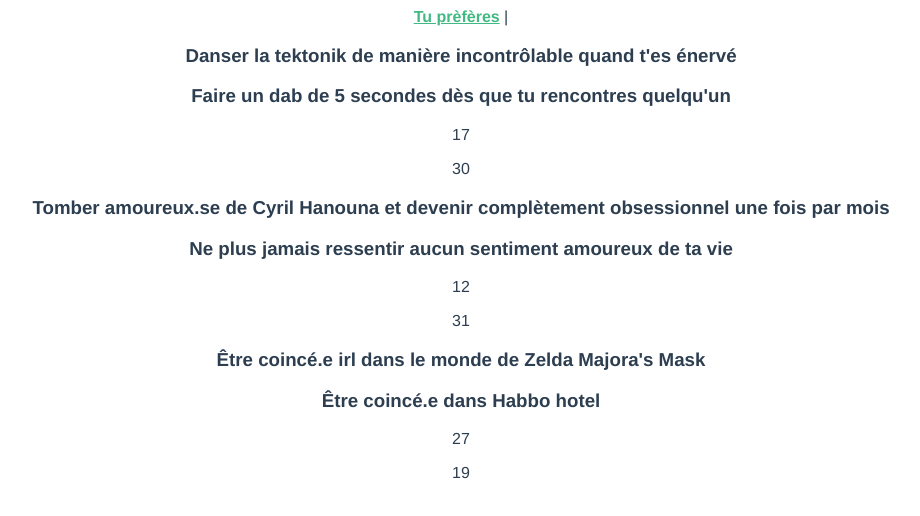
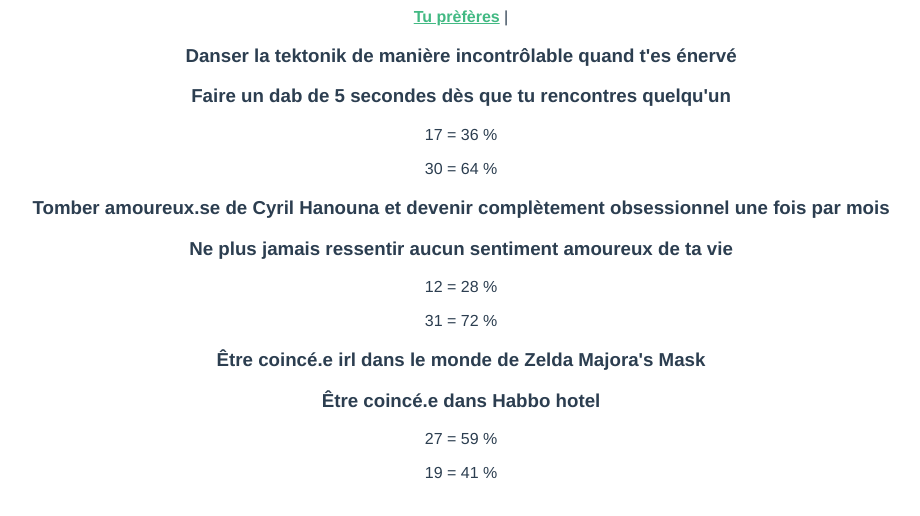
Before and after one commit to valentedylan92/tu-preferes, a Vue app: page / in a window 1280 px wide. Shown: the top 516 px of the page, without its empty margins (179-1099 px from the left). Built offline with nearby package versions, Linux system fonts and the light colour scheme.

Commit message:
Show percentage

```diff
--- a/src/components/CardElement.vue
+++ b/src/components/CardElement.vue
@@ -2,8 +2,9 @@
     <div class="card-element">
         <h3>{{element.choice1}}</h3>
         <h3>{{element.choice2}}</h3>
-        <p>{{element.result1}}</p>
-        <p>{{element.result2}}</p>
+        <p>{{element.result1}} = {{Math.round(100*element.result1/(element.result1+element.result2))}} %</p>
+        <p>{{element.result2}} = {{Math.round(100*element.result2/(element.result1+element.result2))}} %</p>
+        <!-- <p>{{element.result1 + element.result2}}</p> -->
     </div>
 </template>
 
```
